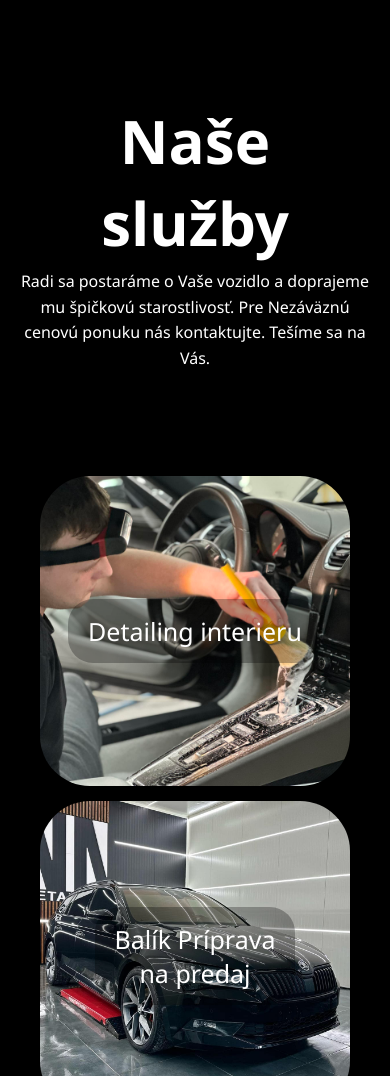
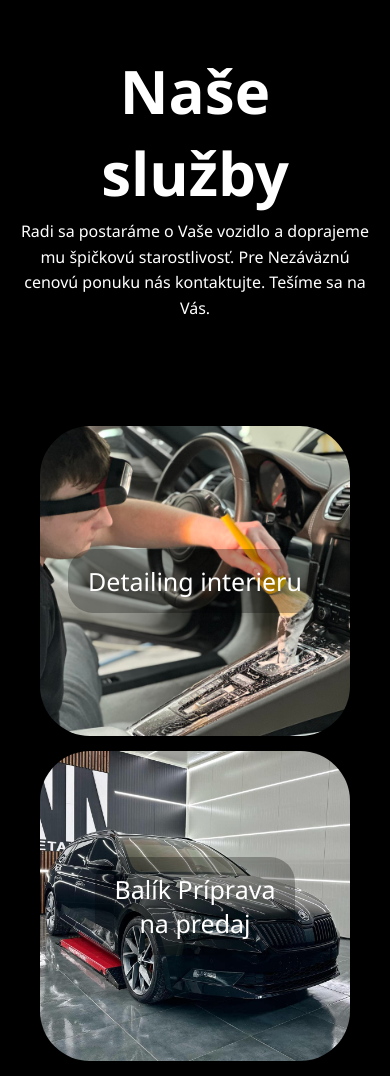
Before and after one commit to Sebastian9oNine/nndetailing, a PHP site: page /index.html in a window 390 px wide. Shown: the part 844-1920 px from the top of the page. Run offline with PHP 8.4, Linux system fonts and the light colour scheme; some libraries are stand-ins or nearby versions.

Commit message:
Update mobilestyle.css

```diff
--- a/mobilestyle.css
+++ b/mobilestyle.css
@@ -48,7 +48,7 @@
 
     /* Section Služby */
     .sluzby {
-        margin-top: 100px;
+        margin-top: 50px;
     }
 
     .sluzby-pictures {
@@ -163,6 +163,17 @@
         display: block;
     }
 
+    .sluzby-pictures {
+        grid-template-columns: repeat(auto-fit,minmax(300px, 1fr));
+    }
+
+    .sluzby-pictures {
+        margin: 10px 0;
+        display: flex;
+        flex-wrap: wrap;
+        gap: 15px;
+    }
+
     .carousel img {
         width: calc(100% / 2);
     }
```
